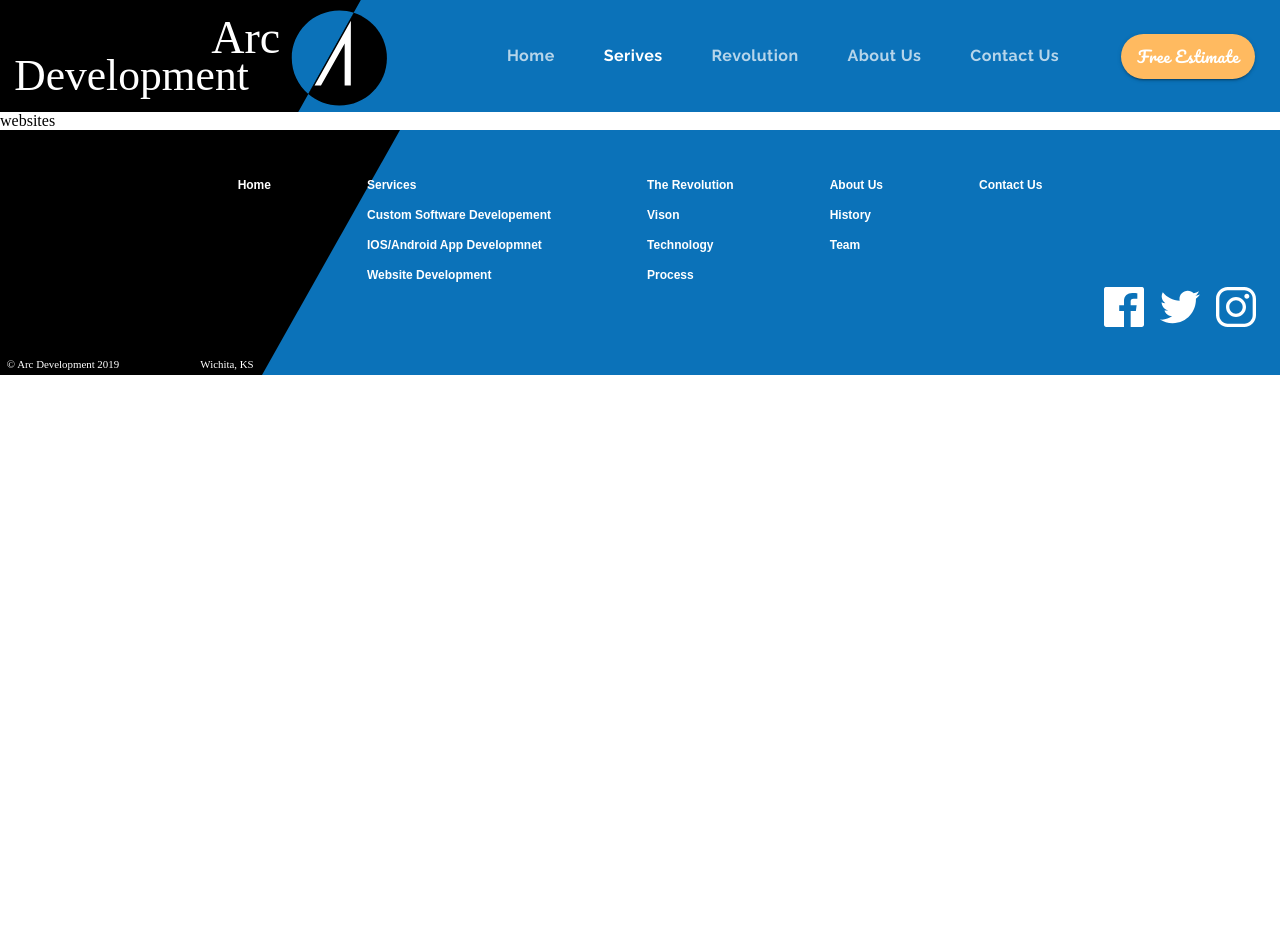
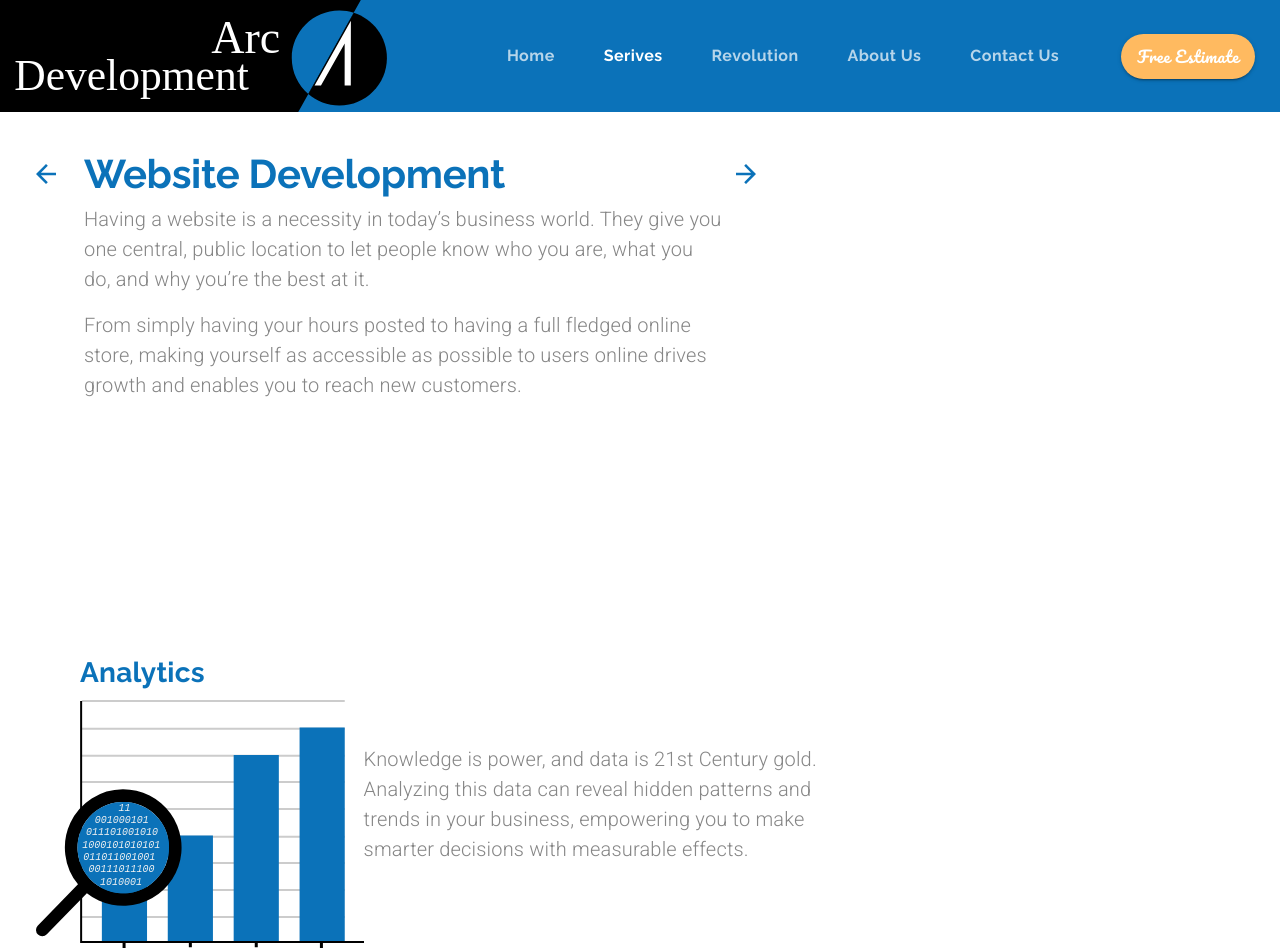
Before and after one commit to rudwo8134/ArcDevelopment, a React (Create React App) app: page /websites in a window 1280 px wide. Shown: the top 952 px of the page. Before the commit the page ends 800 px from the top, so only its background shows below. Built offline with nearby package versions, Linux system fonts and the light colour scheme.

Commit message:
add the website pages

```diff
--- a/src/components/App.js
+++ b/src/components/App.js
@@ -8,6 +8,7 @@
 import Services from "./Services";
 import CustomerSoftware from "./CustomerSoftware";
 import Mobileapp from "./Mobileapp";
+import Website from "./Website";
 
 
 function App() {
@@ -39,6 +40,17 @@
             path="/services"
             render={(props) => (
               <Services
+                {...props}
+                setValue={setValue}
+                setselectedindex={setselectedindex}
+              />
+            )}
+          />
+          <Route
+            exact
+            path="/websites"
+            render={(props) => (
+              <Website
                 {...props}
                 setValue={setValue}
                 setselectedindex={setselectedindex}
--- a/src/components/Mobileapp.jsx
+++ b/src/components/Mobileapp.jsx
@@ -66,7 +66,7 @@
               style={{ backgroundColor: 'transparent' }}
               component={Link}
               to="/customsoftware"
-              onClick={() => props.setSelectedIndex(1)}
+              onClick={() => props.setselectedindex(1)}
             >
               <img
                 src={backarrow}
@@ -115,7 +115,7 @@
               style={{ backgroundColor: 'transparent' }}
               component={Link}
               to="/websites"
-              onClick={() => props.setSelectedIndex(3)}
+              onClick={() => props.setselectedindex(3)}
             >
               <img
                 src={forwardarrow}
@@ -229,7 +229,11 @@
             </Typography>
           </Grid>
           <Grid item>
-            <img src={access} alt="extend acess" style={{ maxWidth: matchesSM ? '20em' : "28em" }} />
+            <img
+              src={access}
+              alt="extend acess"
+              style={{ maxWidth: matchesSM ? '20em' : '28em' }}
+            />
           </Grid>
         </Grid>
         <Grid item container direction="column" md alignItems="center">
@@ -244,7 +248,7 @@
         </Grid>
       </Grid>
       <Grid item>
-        <Calltoaction setValue={setValue}/>
+        <Calltoaction setValue={setValue} />
       </Grid>
     </Grid>
   );
--- /dev/null
+++ b/src/components/Website.js
@@ -0,0 +1,292 @@
+import React from 'react'
+import { Link } from 'react-router-dom'
+import { Grid, Hidden, IconButton, makeStyles, Typography, useMediaQuery } from '@material-ui/core'
+import { useTheme } from '@material-ui/styles'
+
+import backarrow from '../assets/backArrow.svg'
+import forwardarrow from '../assets/forwardArrow.svg'
+import analytics from '../assets/analytics.svg'
+import seo from '../assets/seo.svg'
+import outreach from '../assets/outreach.svg'
+import ecommerse from '../assets/ecommerce.svg'
+import Calltoaction from './ui/Calltoaction'
+
+const useStyles = makeStyles((theme) => ({
+  heading: {
+    maxWidth: '40em',
+  },
+  Arrowcontainer: {
+    marginTop: '0.5em',
+  },
+  rowcontainer: {
+    paddingRight: '5em',
+    paddingLeft: '5em',
+    [theme.breakpoints.down('sm')]: {
+      paddingRight: '1.5em',
+      paddingLeft: '1.5em',
+    },
+  },
+  paragraphcontainer:{
+    maxWidth: "30em"
+  }
+}));
+
+const Website = (props) => {
+  const { setselectedindex, setValue } = props;
+  const classes = useStyles();
+  const theme = useTheme();
+  const matchesMD = useMediaQuery(theme.breakpoints.down('md'));
+  const matchesXS = useMediaQuery(theme.breakpoints.down('xs'));
+  const matchesSM = useMediaQuery(theme.breakpoints.down('sm'));
+  return (
+    <Grid container direction="column">
+      <Grid
+        item
+        container
+        direction="row"
+        justifyContent={matchesMD ? 'center' : undefined}
+        className={classes.rowcontainer}
+        style={{ marginTop: matchesXS ? '1em' : '2em' }}
+      >
+        <Hidden mdDown>
+          <Grid
+            item
+            className={classes.Arrowcontainer}
+            style={{ marginRight: '1em', marginLeft: '-3.5em' }}
+          >
+            <IconButton
+              style={{ backgroundColor: 'transparent' }}
+              component={Link}
+              to="/mobileapps"
+              onClick={() => setselectedindex(2)}
+            >
+              <img src={backarrow} alt="Back To IOS/Android Page" />
+            </IconButton>
+          </Grid>
+        </Hidden>
+
+        <Grid item container direction="column" className={classes.heading}>
+          <Grid item>
+            <Typography align={matchesMD ? 'center' : undefined} variant="h2">
+              Website Development
+            </Typography>
+            <Grid item>
+              <Typography
+                align={matchesMD ? 'center' : undefined}
+                variant="body1"
+                paragraph
+              >
+                Having a website is a necessity in today’s business world. They
+                give you one central, public location to let people know who you
+                are, what you do, and why you’re the best at it.
+              </Typography>
+              <Typography
+                align={matchesMD ? 'center' : undefined}
+                variant="body1"
+                paragraph
+              >
+                From simply having your hours posted to having a full fledged
+                online store, making yourself as accessible as possible to users
+                online drives growth and enables you to reach new customers.
+              </Typography>
+            </Grid>
+          </Grid>
+        </Grid>
+        <Hidden mdDown>
+          <Grid item className={classes.Arrowcontainer}>
+            <IconButton
+              style={{ backgroundColor: 'transparent' }}
+              component={Link}
+              to="/services"
+              onClick={() => setselectedindex(0)}
+            >
+              <img src={forwardarrow} alt="forward to service page" />
+            </IconButton>
+          </Grid>
+        </Hidden>
+      </Grid>
+      <Grid
+        item
+        container
+        direction={matchesSM ? 'column' : 'row'}
+        className={classes.rowcontainer}
+        alignItems="center"
+        style={{ marginTop: '15em' }}
+      >
+        <Grid item>
+          <Grid container direction="column">
+            <Grid item>
+              <Typography
+                align={matchesSM ? 'center' : undefined}
+                variant="h4"
+                gutterBottom
+              >
+                Analytics
+              </Typography>
+              <Grid item>
+                <img
+                  src={analytics}
+                  style={{ marginLeft: '-2.75em' }}
+                  alt="graph with magnifiying glass revealing 1's and 0's"
+                />
+              </Grid>
+            </Grid>
+          </Grid>
+        </Grid>
+        <Grid item className={classes.paragraphcontainer}>
+          <Typography variant="body1" align={matchesSM ? 'center' : undefined}>
+            Knowledge is power, and data is 21st Century gold. Analyzing this
+            data can reveal hidden patterns and trends in your business,
+            empowering you to make smarter decisions with measurable effects.
+          </Typography>
+        </Grid>
+      </Grid>
+      <Grid
+        item
+        container
+        direction={matchesSM ? 'column' : 'row'}
+        className={classes.rowcontainer}
+        alignItems="center"
+        justifyContent="flex-end"
+        style={{ marginTop: '15em', marginBottom: '15em' }}
+      >
+        <Grid item>
+          <Grid container direction="column">
+            <Grid item>
+              <Typography align="center" variant="h4" gutterBottom>
+                E-Commerse
+              </Typography>
+              <Grid item>
+                <img
+                  src={ecommerse}
+                  style={{ marginLeft: '-2.75em' }}
+                  alt="world outline made of dollar signs"
+                />
+              </Grid>
+            </Grid>
+          </Grid>
+        </Grid>
+        <Grid
+          item
+          style={{ marginLeft: matchesSM ? 0 : '1em' }}
+          className={classes.paragraphcontainer}
+        >
+          <Typography
+            variant="body1"
+            paragraph
+            align={matchesSM ? 'center' : undefined}
+          >
+            It’s no secret that people like to shop online.
+          </Typography>{' '}
+          <Typography
+            variant="body1"
+            paragraph
+            align={matchesSM ? 'center' : undefined}
+          >
+            In 2017 over $2.3 trillion was spent in e-commerce, and it’s time
+            for your slice of that pie.
+          </Typography>
+        </Grid>
+      </Grid>
+      <Grid
+        item
+        container
+        direction={matchesSM ? 'column' : 'row'}
+        className={classes.rowcontainer}
+        alignItems="center"
+      >
+        <Grid item>
+          <Grid container direction="column">
+            <Grid item>
+              <Typography
+                align={matchesSM ? 'center' : undefined}
+                variant="h4"
+                gutterBottom
+              >
+                Outreach
+              </Typography>
+              <Grid item>
+                <img
+                  src={outreach}
+                  style={{ marginLeft: '-2.75em' }}
+                  alt="megaphone"
+                />
+              </Grid>
+            </Grid>
+          </Grid>
+        </Grid>
+        <Grid
+          item
+          style={{ marginLeft: matchesSM ? 0 : '1em' }}
+          className={classes.paragraphcontainer}
+        >
+          <Typography
+            variant="body1"
+            paragraph
+            align={matchesSM ? 'center' : undefined}
+          >
+            Draw people in with a dazzling website. Showing off your products
+            online is a great way to help customers decide what’s right for them
+            before visiting in person.
+          </Typography>
+        </Grid>
+      </Grid>
+      <Grid
+        item
+        container
+        direction={matchesSM ? 'column' : 'row'}
+        className={classes.rowcontainer}
+        alignItems="center"
+        justifyContent="flex-end"
+        style={{ marginTop: '15em', marginBottom: '15em' }}
+      >
+        <Grid item>
+          <Grid container direction="column">
+            <Grid item>
+              <Typography align="center" variant="h4" gutterBottom>
+                Search Enginer <br />
+                Optimization
+              </Typography>
+              <Grid item>
+                <img src={seo} style={{ marginLeft: '-2.75em' }} alt="seo" />
+              </Grid>
+            </Grid>
+          </Grid>
+        </Grid>
+        <Grid
+          item
+          style={{ marginLeft: matchesSM ? 0 : '1em' }}
+          className={classes.paragraphcontainer}
+        >
+          <Typography
+            variant="body1"
+            paragraph
+            align={matchesSM ? 'center' : undefined}
+          >
+            It’s no secret that people like to shop online.
+          </Typography>{' '}
+          <Typography
+            variant="body1"
+            paragraph
+            align={matchesSM ? 'center' : undefined}
+          >
+            How often have you ever been to the second page of Google results?
+          </Typography>
+          <Typography
+            variant="body1"
+            paragraph
+            align={matchesSM ? 'center' : undefined}
+          >
+            Customers don’t go there either, so we make sure your website is
+            designed to end up on top.
+          </Typography>
+        </Grid>
+      </Grid>
+      <Grid item>
+        <Calltoaction setValue={setValue} />
+      </Grid>
+    </Grid>
+  );
+}
+
+export default Website
```
